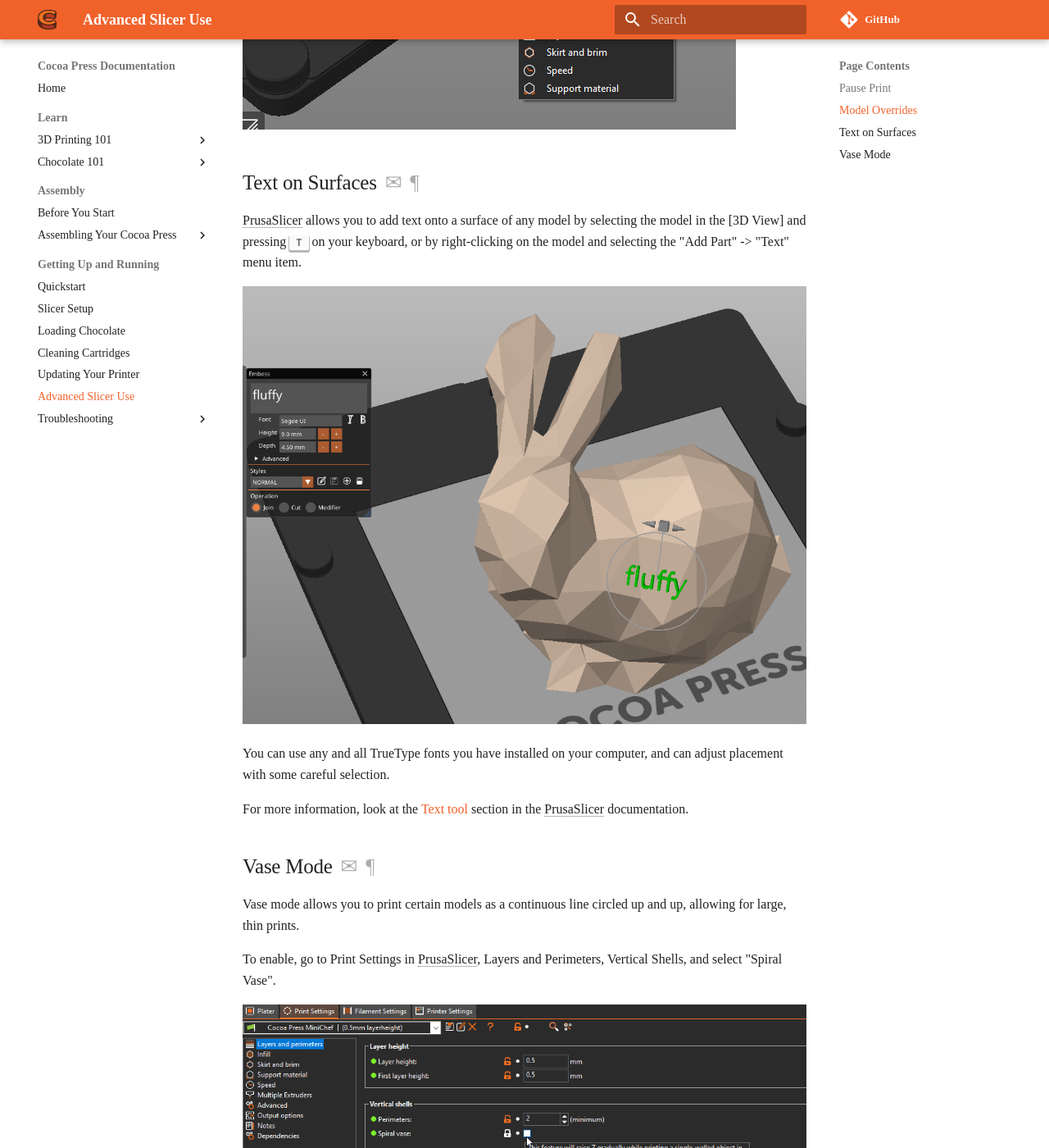
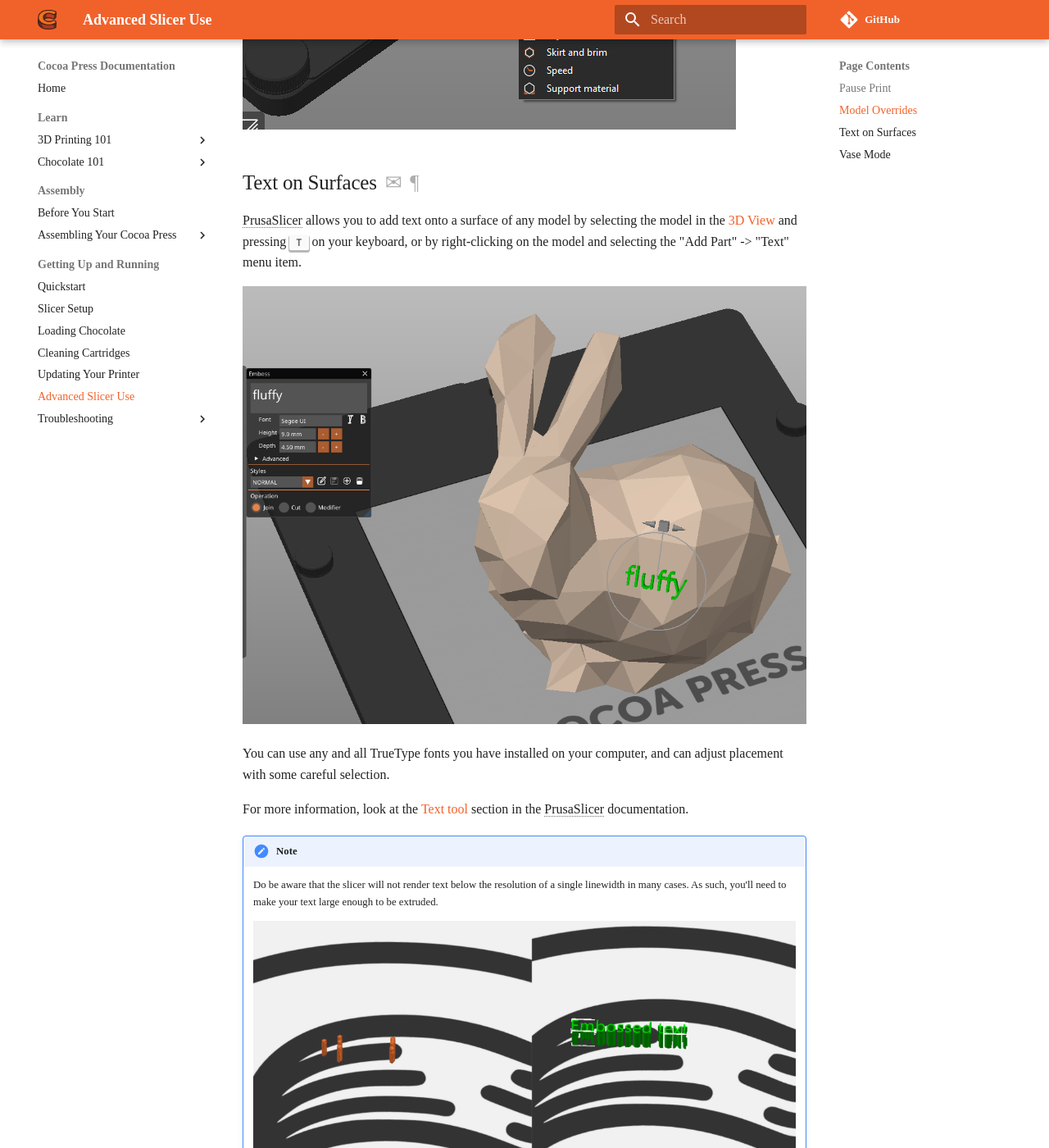
Before and after one commit to CocoaPress/docs, an MkDocs documentation site: the page built from docs/Printer/AdvancedSlicer.md, in a window 1280 px wide and 1400 px high, scrolled down 1207 px. Shown: the whole window at 82% size. Built offline with MkDocs 1.6.1 and Material for MkDocs 9.7.7, drawn with Linux system fonts in a browser that asks for light colours; some web fonts are replaced; comment, search, counter and statistics services are not loaded.

Commit message:
Added example of minimum text size to slicer setup.

```diff
--- a/docs/Printer/AdvancedSlicer.md
+++ b/docs/Printer/AdvancedSlicer.md
@@ -19,13 +19,18 @@
 
 ## Text on Surfaces
 
-PrusaSlicer allows you to add text onto a surface of any model by selecting the model in the [3D View] and pressing ++t++ on your keyboard, or by right-clicking on the model and selecting the "Add Part" -> "Text" menu item.
+PrusaSlicer allows you to add text onto a surface of any model by selecting the model in the [3D View](../101/Slicer.md#model-view--3d-view) and pressing ++t++ on your keyboard, or by right-clicking on the model and selecting the "Add Part" -> "Text" menu item.
 
 ![](../img/printer/texttool.png)
 
 You can use any and all TrueType fonts you have installed on your computer, and can adjust placement with some careful selection.
 
 For more information, look at the [Text tool](https://help.prusa3d.com/article/text-tool_399460) section in the PrusaSlicer documentation.
+
+!!! note
+    Do be aware that the slicer will not render text below the resolution of a single linewidth in many cases.  As such, you'll need to make your text large enough to be extruded.
+
+    ![](../img/printer/slicer/mintextsize.png)
 
 ## Vase Mode
 
```
Also changed, not shown: docs/Assembly/Extruder.md (+1 -1 lines), docs/img/printer/slicer/mintextsize.png (added).
